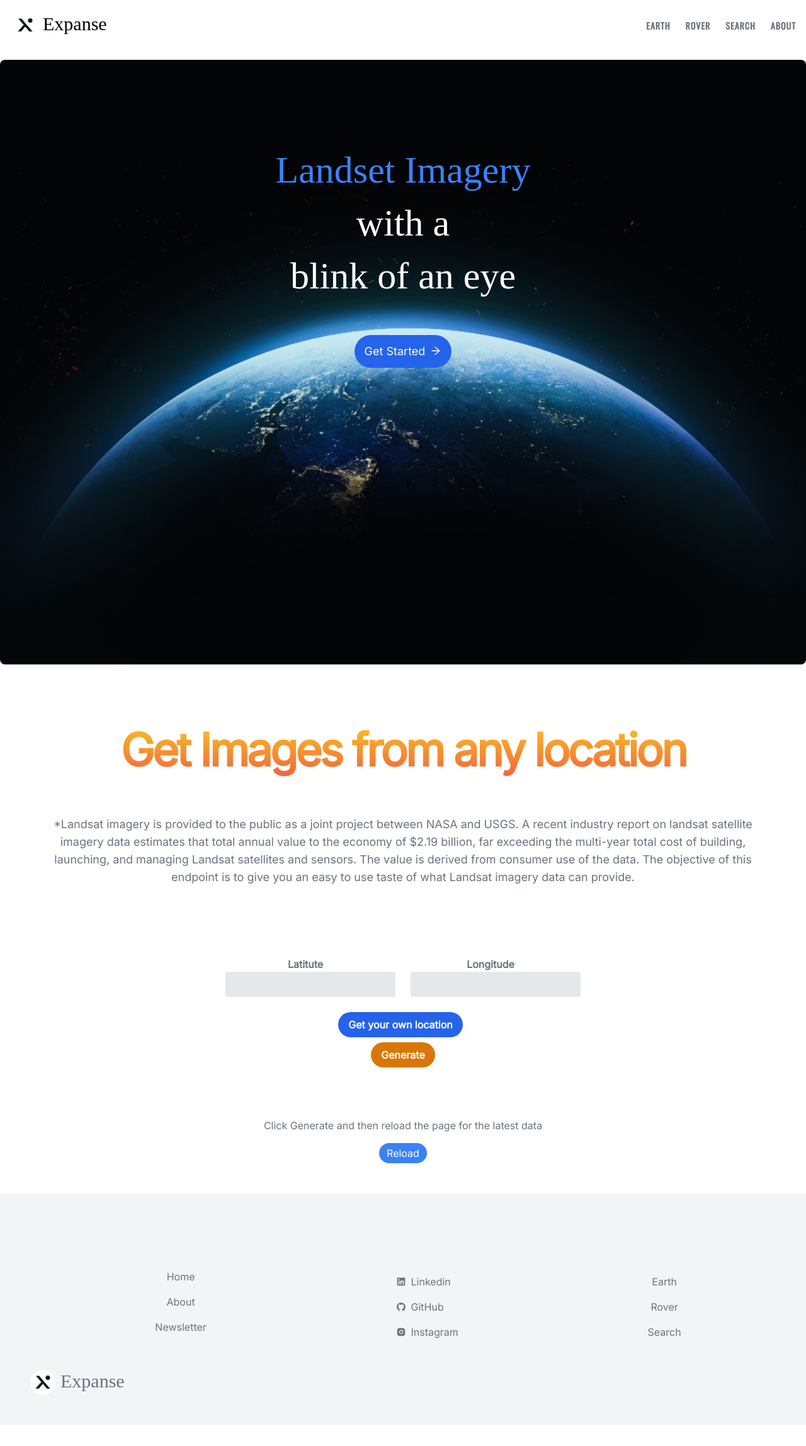
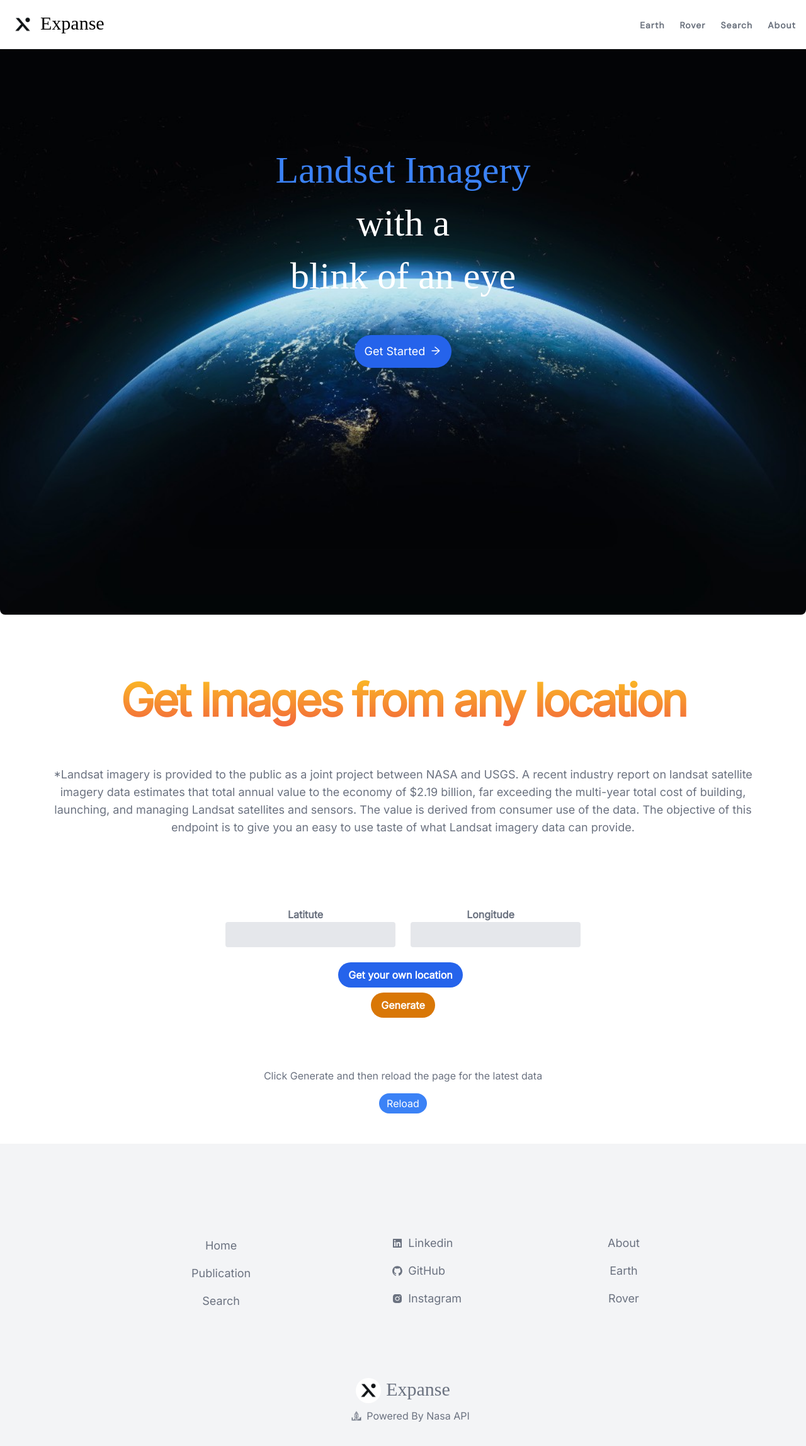
Before and after one commit to mohitms007/Expanse-next-app, a Next.js app: page /earth in a window 1280 px wide. Shown: the top 2296 px of the page at 63% size. Before the commit the page ends 2263 px from the top, so only its background shows below. Built offline with nearby package versions, Linux system fonts and the light colour scheme; no server answers; a web font is replaced by a local one.

Commit message:
Finished Project (needs refactoring)

```diff
--- a/components/Footer.js
+++ b/components/Footer.js
@@ -7,52 +7,77 @@ export const Footer = () => {
         <div className="container mx-auto bg-gray-100 p-12 max-w-full mt-12">
             <hr className="min-w-6xl h-4 md:hidden border-gray-300"/>
             <div
-                className="flex flex-col md:flex-row items-center text-center space-y-4 justify-around mt-12 ml-12 ">
-                <div className="flex flex-col space-y-4">
-                    <hr className="min-w-6xl h-4 md:hidden border-gray-300"/>
-                    <a className="text-gray-500 hover:text-gray-600 transition" href="/">Home</a>
-                    <a className="text-gray-500 hover:text-gray-600 transition" href="/about">About</a>
-                    <a className="text-gray-500 hover:text-gray-600 transition" href="/newsletter">Newsletter</a>
+                className="flex flex-col md:flex-row text-lg items-center text-center space-y-4 justify-evenly  mt-12 ml-12 ">
+                <div className="p-2">
+                    <div className="flex flex-col  mt-6 space-y-4">
+                        <hr className="w-full h-4 md:hidden border-gray-300"/>
+                        <Link href="/">
+                            <div className="text-gray-500 cursor-pointer  hover:text-gray-600 transition">Home</div>
+                        </Link>
+                        <Link href="#">
+                            <div className="text-gray-500 cursor-pointer  hover:text-gray-600 transition">Publication
+                            </div>
+                        </Link>
+                        <Link href="/search">
+                            <div className="text-gray-500 cursor-pointer  hover:text-gray-600 transition">Search</div>
+                        </Link>
+                    </div>
                 </div>
 
+                <div className="p-4 ">
                     <div className="flex flex-col text-center space-y-4">
-                    <hr className="min-w-6xl h-4 md:hidden border-gray-300"/>
+                        <hr className="w-full h-4 md:hidden border-gray-300"/>
                         <a
                             className="text-gray-500 flex items-center hover:text-gray-600 transition"
                             target="_blank"
                             rel="noopener noreferrer"
-                        href="https://www.linkedin.com/in/mohit-sharma-4b25531a9/"><AiFillLinkedin className="mr-2"/>Linkedin</a>
+                            href="https://www.linkedin.com/in/mohit-sharma-4b25531a9/"><AiFillLinkedin
+                            className="mr-2"/>Linkedin</a>
                         <a
                             className="text-gray-500 flex items-center hover:text-gray-600 transition"
                             target="_blank"
                             rel="noopener noreferrer"
                             href="https://github.com/mohitms007"><AiFillGithub className="mr-2"/>GitHub</a>
                         <a
-                        className="text-gray-500 flex  items-center hover:text-gray-600 transition"
+                            className="text-gray-500 flex items-center hover:text-gray-600 transition"
                             target="_blank"
                             rel="noopener noreferrer"
                             href="https://www.instagram.com/mohitms_/"><AiFillInstagram className="mr-2"/>Instagram</a>
 
                     </div>
-                <hr className="min-w-6xl h-4 md:hidden border-gray-800"/>
+                </div>
+                <div className="p-4">
                     <div className="flex flex-col text-center space-y-4">
-                    <hr className="min-w-6xl h-4 md:hidden border-gray-300"/>
-                    <a className="text-gray-500 hover:text-gray-600 transition" href="/uses">Earth</a>
-                    <a className="text-gray-500 hover:text-gray-600 transition" href="/guestbook">Rover</a>
-                    <a className="text-gray-500 hover:text-gray-600 transition" href="/snippets">Search</a>
+                        <hr className="w-full h-4 md:hidden border-gray-300"/>
+                        <Link href="/about">
+                            <div className="text-gray-500 cursor-pointer  hover:text-gray-600 transition">About</div>
+                        </Link>
+                        <Link href="/earth">
+                            <div className="text-gray-500 cursor-pointer  hover:text-gray-600 transition">Earth</div>
+                        </Link>
+                        <Link href="/rover-gallery">
+                            <div className="text-gray-500 cursor-pointer  hover:text-gray-600 transition">Rover</div>
+                        </Link>
 
                     </div>
                 </div>
+            </div>
 
-            <div className="mt-12 flex justify-center items-center md:block">
+
+            <div className="mt-24 flex flex-col justify-center items-center ">
                 <Link href="/">
 
                     <div
                         className="font-mono flex flex-baseline text-gray-500  cursor-pointer text-3xl">
-                        <img className="h-10 mr-2 rounded-full" src="./logo-2.png"/>
+                        <img className="h-10 mr-2 rounded-full" src="./logo-2.png" alt='image'/>
                         Expanse
                     </div>
                 </Link>
+                <div className="flex flex-col justify-center items-center md:block">
+                    <p className="text-gray-500 ml-6 p-2 flex mt-30 mx-auto text-center items-center hover:text-gray-600 transition"
+                       href="/tweets"><GiSpaceShuttle className="mr-2"/>Powered By Nasa API</p>
+                </div>
+
             </div>
 
         </div>
@@ -62,20 +87,3 @@ export const Footer = () => {
 }
 
 export default Footer
-
-{/* <footer
-className="flex flex-col justify-center items-center  max-w-10xl mx-auto w-full mb-8"><hr class="w-full border-1 border-gray-200 dark:border-gray-800 mb-8"/>
-<div
-    className="flex flex-row-reverse sm:flex-row mb-8 space-x-0 sm:space-x-2 w-full"></div>
-<div className="w-full max-w-4xl grid grid-cols-1 gap-4 pb-16 sm:grid-cols-3">
-    <div className="flex flex-col space-y-4">
-        <a className="text-gray-500 hover:text-gray-600 transition" href="/">Home</a>
-        <a className="text-gray-500 hover:text-gray-600 transition" href="/about">About</a>
-        <a className="text-gray-500 hover:text-gray-600 transition" href="/newsletter">Newsletter</a>
-    </div>
-
-
-</div>
-
-</footer> */
-}
--- a/components/Navbar.js
+++ b/components/Navbar.js
@@ -1,25 +1,39 @@
 import React from 'react'
 import Link from 'next/link'
-
-
+import {GiHamburgerMenu} from 'react-icons/gi'
+import {GrClose} from 'react-icons/gr'
+import {useState} from "react"
+import AOS from "aos";
+import "aos/dist/aos.css";
+import {useEffect} from "react";
 
 export default function Navbar() {
+
+    const [isOpen, setIsOpen] = useState(false)
+
+    useEffect(() => {
+        AOS.init({
+            // duration : 5000
+        });
+    }, []);
     return (
-        <nav className="bg-white px-4 py-2">
+        <nav className="bg-white navbar w-screen px-4 z-40 left-0 right-0 top-0 fixed py-2">
             <div className="max-w-7xl mx-auto">
                 <div className="flex justify-between items-center">
-                    <div className="flex items-center space-x-1">
-                        <div></div>
+                    <div className="sm:flex block items-center space-x-1">
+
                         <Link href="/">
 
                             <div className="font-mono flex flex-baseline cursor-pointer text-3xl">
-                            <img className="h-10 mr-2" src="./logo-2.png"/> Expanse
+                            <img className="h-10 mt-2 sm:mt-0  mr-2" src="./logo-2.png" alt="logo"/> <span className="sm:mt-0 mt-2">Expanse</span>
                             </div>
                         </Link>
 
                     </div>
+                    {!isOpen ?  <GiHamburgerMenu onClick={() => setIsOpen(!isOpen)} className=" text-black text-2xl mt-2 sm:hidden" /> : <GrClose onClick={() => setIsOpen(!isOpen)} className=" text-black text-2xl mt-2                         sm:hidden"/>}
                     <div
-                        className="flex text-xl tracking-wider font-bold font-navbar  uppercase box-border text-gray-700 mb-0 justify-baseline space-x-6">
+                        className="text-xl tracking-wider font-bold font-title hidden  sm:flex sm:flex-row flex-col  box-border text-gray-700 mb-0 justify-baseline space-x-6">
+
                         <Link href="/earth">
                             <div className="py-4">
                                 <div className="navlink">Earth</div>
@@ -27,7 +41,7 @@ export default function Navbar() {
                         </Link>
                         <Link href="/rover-gallery">
                             <div className="py-4">
-                                <div className="navlink">Rover</div>
+                                <div  className="navlink">Rover</div>
                             </div>
                         </Link>
                         <Link href="/space-search">
@@ -43,8 +57,42 @@ export default function Navbar() {
 
                     </div>
                 </div>
+                <div className="absolute left-0 right-0 z-999 bg-white  w-80">
+                    { isOpen && <div
+                        onClick={() => setIsOpen(false)}
+                        className="text-xl shadow-2xl h-screen  animate__animated animate__slideInLeft animate__fast  absolute pt-16 pb-8 justify-center tracking-wider bg-white w-screen font-title   sm:hidden  flex-col                                  box-border text-gray-700 mb-0 justify-baseline">
+                        <hr className="border-b-1 mx-auto  w-full  md:hidden border-gray-300"/>
+                        <Link href="/earth">
+                            <div className="px-4 py-4 my-2">
+                                <div className="navlink">Earth</div>
+                            </div>
+                        </Link>
+                        <hr className="border-b-1 mx-auto  w-full  md:hidden border-gray-300"/>
+                        <Link href="/rover-gallery">
+                            <div className="px-4 py-4 my-2">
+                                <div className="navlink">Rover</div>
+                            </div>
+                        </Link>
+                        <hr className="border-b-1 mx-auto  w-full md:hidden border-gray-300"/>
+                        <Link href="/space-search">
+                            <div className="px-4 py-4 my-2">
+                                <div className="navlink">Search</div>
+                            </div>
+                        </Link>
+                        <hr className="border-b-1 mx-auto  w-full  md:hidden border-gray-300"/>
+                        <Link href="/about">
+                            <div className="px-4 py-4 my-2">
+                                <div className="navlink">About</div>
+                            </div>
+                        </Link>
 
+                    </div>
+
+                    }
+                </div>
             </div>
+
+
         </nav>
 
     )
--- a/package.json
+++ b/package.json
@@ -9,6 +9,8 @@
   },
   "dependencies": {
     "@tailwindcss/forms": "^0.3.2",
+    "animate.css": "^4.1.1",
+    "aos": "^2.3.4",
     "axios": "^0.21.1",
     "date-fns": "^2.21.1",
     "next": "10.1.3",
--- a/pages/_document.js
+++ b/pages/_document.js
@@ -17,13 +17,22 @@ export default class MyDocument extends Document {
                 <Head>
 
                     <link rel="preconnect" href="https://fonts.gstatic.com"/>
+                    <link
+                        rel="stylesheet"
+                        href="https://cdnjs.cloudflare.com/ajax/libs/animate.css/4.1.1/animate.min.css"
+                    />
                     <link href="https://fonts.googleapis.com/css2?family=DM+Sans&family=Dela+Gothic+One&family=Inter&family=Oswald:wght@200;400&display=swap" rel="stylesheet"/>
                 </Head>
+
                 <body>
                     <Main/>
                     <NextScript/>
 
+
+
                 </body>
+
+
             </ Html>
         );
     }
--- a/pages/about.js
+++ b/pages/about.js
@@ -3,7 +3,7 @@ import {GiSpaceShuttle} from 'react-icons/gi'
 
 export const About = () => {
     return (
-        <div className="flex justify-center bg-white dark:bg-black px-8 mt-24">
+        <div className="flex flex-col md:flex-row items-center  justify-center bg-white dark:bg-black px-8 mt-24">
  <img className="rounded-full h-72 mt-8 w-72" src="./profile.png"/>
  <main
             id="skip"
@@ -25,7 +25,7 @@ export const About = () => {
 
 
             </div>
-            <p className="text-gray-500 flex mt-30 mx-auto hover:text-gray-600 transition" href="/tweets"><GiSpaceShuttle className="mr-2"/>Powered By Nasa API</p>
+
         </main>
 
         </div>
--- a/pages/index.js
+++ b/pages/index.js
@@ -1,8 +1,15 @@
 import {AiOutlineArrowRight} from 'react-icons/ai'
+import {useEffect} from "react";
+import AOS from "aos";
 
 
 export default function Home({data}) {
     const {url, explanation} = data
+    useEffect(() => {
+        AOS.init({
+            // duration : 5000
+        });
+    }, []);
     return (
         <div>
             <div
@@ -11,7 +18,7 @@ export default function Home({data}) {
                     <div
                         className="flex-col space-y-7 text-4xl text-center absolute top-0 font-bold font-mono sm:text-5xl lg:text-8xl text-white mt-60">
                         <div className="mb-16 space-y-6">
-                            <h1 className="text-pink-300">
+                            <h1 className="text-pink-300 animate__animated  animate__repeat-2 animate__bounce">
                                 Space at
                             </h1>
                             <h1>
@@ -28,11 +35,11 @@ export default function Home({data}) {
             </div>
             <div className="flex justify-center align-center">
                 <div
-                    className="text-6xl font-sans  text-center mt-24 mb-4  font-semibold tracking-tighter lg:text-7xl text-gradient title-font">Pictures of the day</div>
+                    className="text-6xl font-sans  text-center mt-24 mb-4   font-semibold tracking-tighter lg:text-7xl text-gradient title-font">Pictures of the day</div>
             </div>
 
             <div
-                className="flex-col flex items-center text-lg justify-items-center mx-auto p-6 rounded max-w-6xl">
+                className="flex-col  flex items-center text-lg justify-items-center mx-auto p-6 rounded max-w-6xl">
                 <p className="text-gray-500 max-w-3xl text-center mx-2 my-6 italic">"I want to
                     know why the universe exist, why there is something greater than nothing."</p>
                 <div className="flex items-center justify-center">
@@ -50,7 +57,8 @@ export default function Home({data}) {
                     key={index}
                     className='rounded-lg text-gray-800 container mt-32 mx-auto mb-2 p-4 max-w-6xl'>
                     <div
-                        className={index % 2 == 0
+                        data-aos={index%2 === 0 ? "fade-right" : "fade-left"}
+                        className={index % 2 === 0
                         ? "mx-5 rounded-lg flex-col lg:flex-row shadow-lg box-border flex items-stretch jus" +
                             "tify-center w-3/3 h-auto"
                         : "mx-5 mt-5 mb-2 rounded-lg flex-col lg:flex-row-reverse shadow-lg box-border flex" +
@@ -71,7 +79,7 @@ export default function Home({data}) {
                             <p
                                 className="text-gray-500 md:text-lg text-sm leading-relaxed mt-4 break-words">{item.explanation}</p>
                             <div
-                                className={index % 2 == 0
+                                className={index % 2 === 0
                                 ? "flex justify-end"
                                 : "flex justify-start"}>
                                 <button
--- a/pages/space-search.js
+++ b/pages/space-search.js
@@ -1,12 +1,17 @@
-import React, {useState} from 'react'
+import React, {useEffect, useState} from 'react'
 import {AiOutlineSearch} from 'react-icons/ai'
 import {useRouter} from 'next/router'
+import AOS from "aos";
 
 export default function SpaceSearch({data, error}) {
 
     const router = useRouter()
     let searchField = ''
-
+    useEffect(() => {
+        AOS.init({
+            // duration : 5000
+        });
+    }, []);
     const handleSubmit = (e) => {
         e.preventDefault()
         if (searchField) {
@@ -59,7 +64,7 @@ export default function SpaceSearch({data, error}) {
                             const {data, links} = item
                             const {title, description_508} = data[0]
                             return (
-                                <div key={index} className="p-4 sm:p-10 w-96">
+                                <div key={index} data-aos="fade-up" className="p-4 sm:p-10 w-96">
 
                                     <div
                                         className="rounded align-center flex flex-col justify-center h-full items-center  overflow-hidden shadow-lg">
@@ -95,9 +100,9 @@ export default function SpaceSearch({data, error}) {
                 </div>
                 <div className="flex justify-center align-center">
 
-                    <p className="text-center mt-16">{error === true || error !== 'empty'
-                            ? 'No Results found. Please try again.'
-                            : null}</p>
+                    {/*<p className="text-center mt-16">{error === true || error !== 'empty'*/}
+                    {/*        ? 'No Results found. Please try again.'*/}
+                    {/*        : null}</p>*/}
                 </div>
             </div>
 
```
Also changed, not shown: pages/rover-gallery.js (+20 -9 lines), styles/globals.css (line endings or trailing spaces), 1 other file (tests, documents, lock files or other folders). Lines whose indentation alone changed are shown as unchanged.
